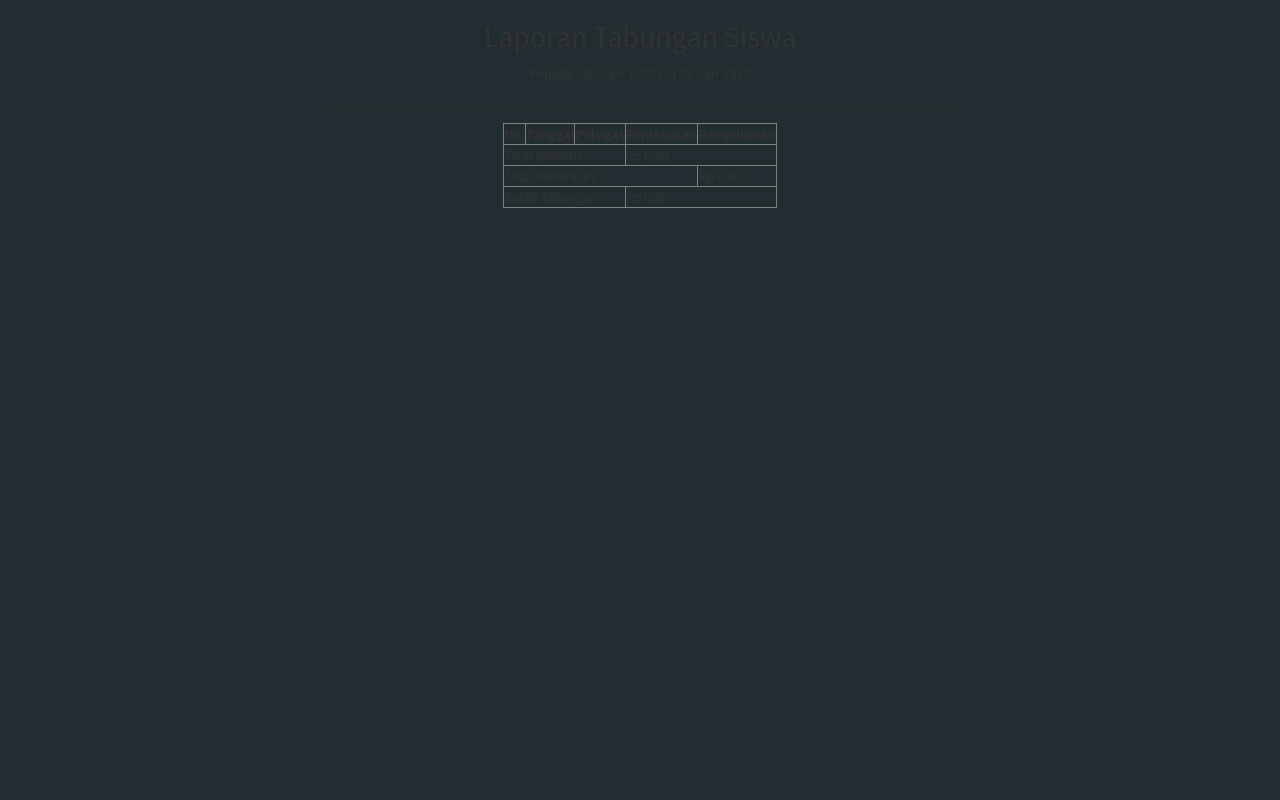
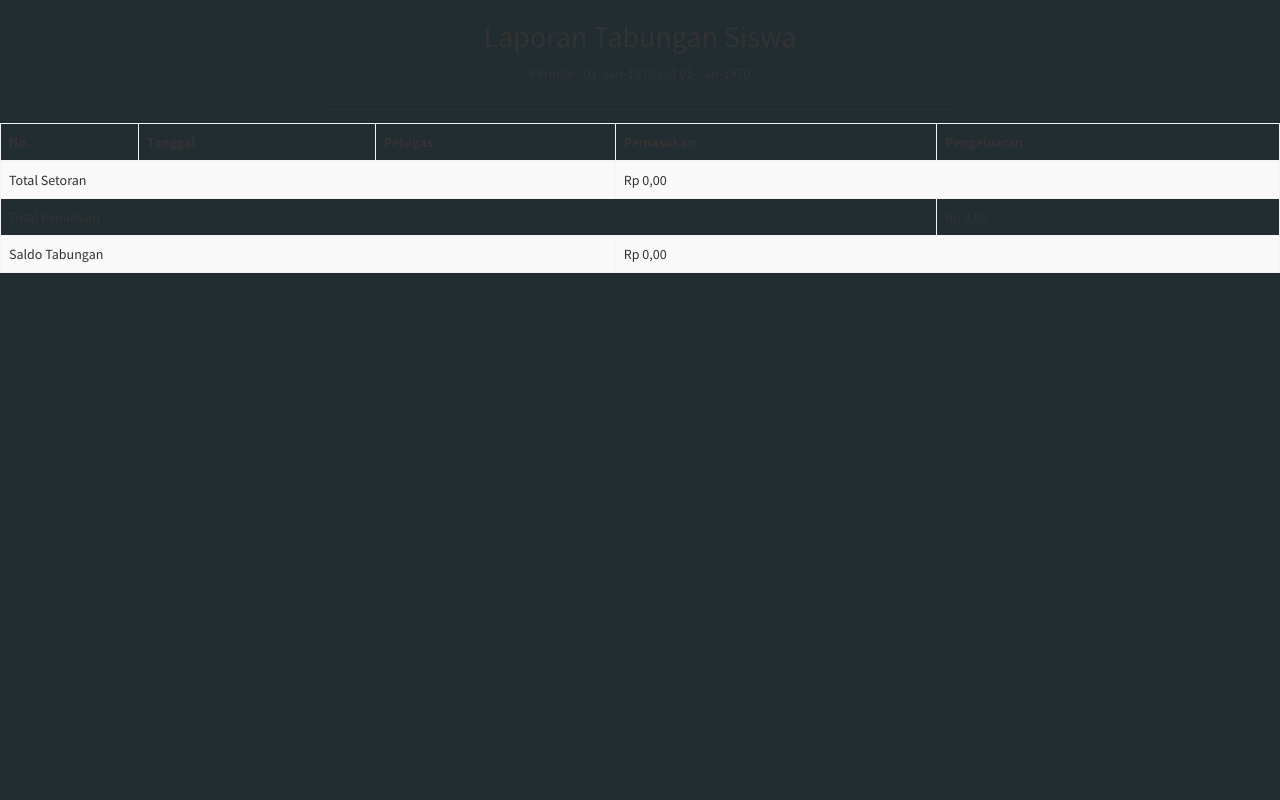
Before and after one commit to HIUNCY/bmt-ci, a CodeIgniter app: page /bmt-ci/index.php/laporan/cetakLaporan in a window 1280 px wide. Run offline with CodeIgniter, Linux system fonts and the light colour scheme; data that the repository does not hold is empty; some libraries are stand-ins or nearby versions.

Commit message:
Bank Mini Terpadu with CodeIgniter 3

```diff
--- a/application/views/laporan/cetakLaporan.php
+++ b/application/views/laporan/cetakLaporan.php
@@ -14,7 +14,7 @@
 			<?= date("d-M-Y", strtotime($this->input->post('tgl_2'))) ?>
 		<p>_________________________________________________________________________________________</p>
 
-		<table border="1" cellspacing="0">
+		<table border="1" cellspacing="0" class="table table-bordered table-striped">
 			<thead>
 				<tr>
 					<th>No.</th>
--- a/application/views/tabungan/cetakTabungan.php
+++ b/application/views/tabungan/cetakTabungan.php
@@ -24,7 +24,7 @@
 		<br>
 	</tbody>
 
-	<table border="1" cellspacing="0">
+	<table border="1" cellspacing="0" class="table table-bordered table-striped">
 		<thead>
 			<tr>
 				<th>No.</th>
```
